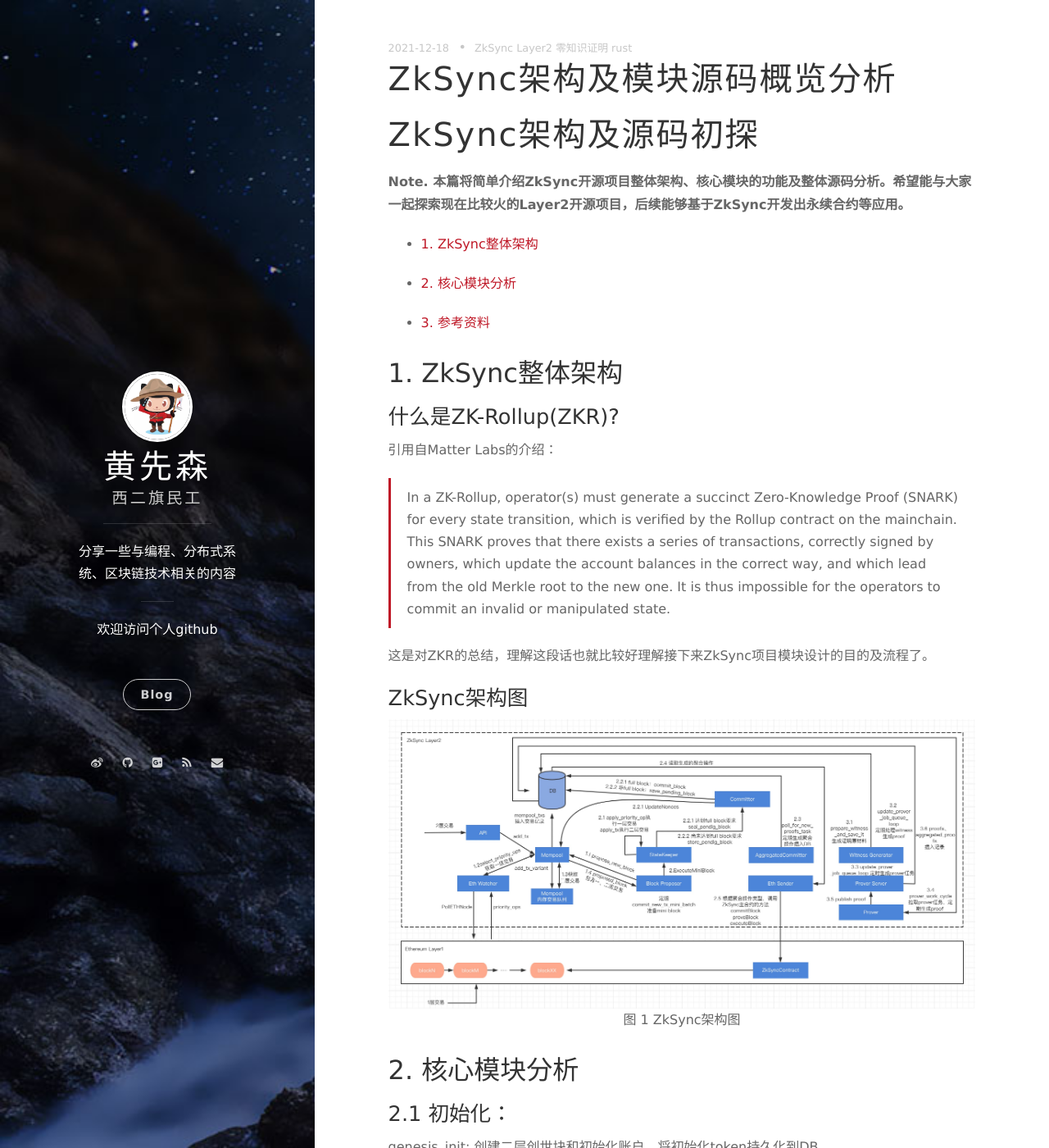
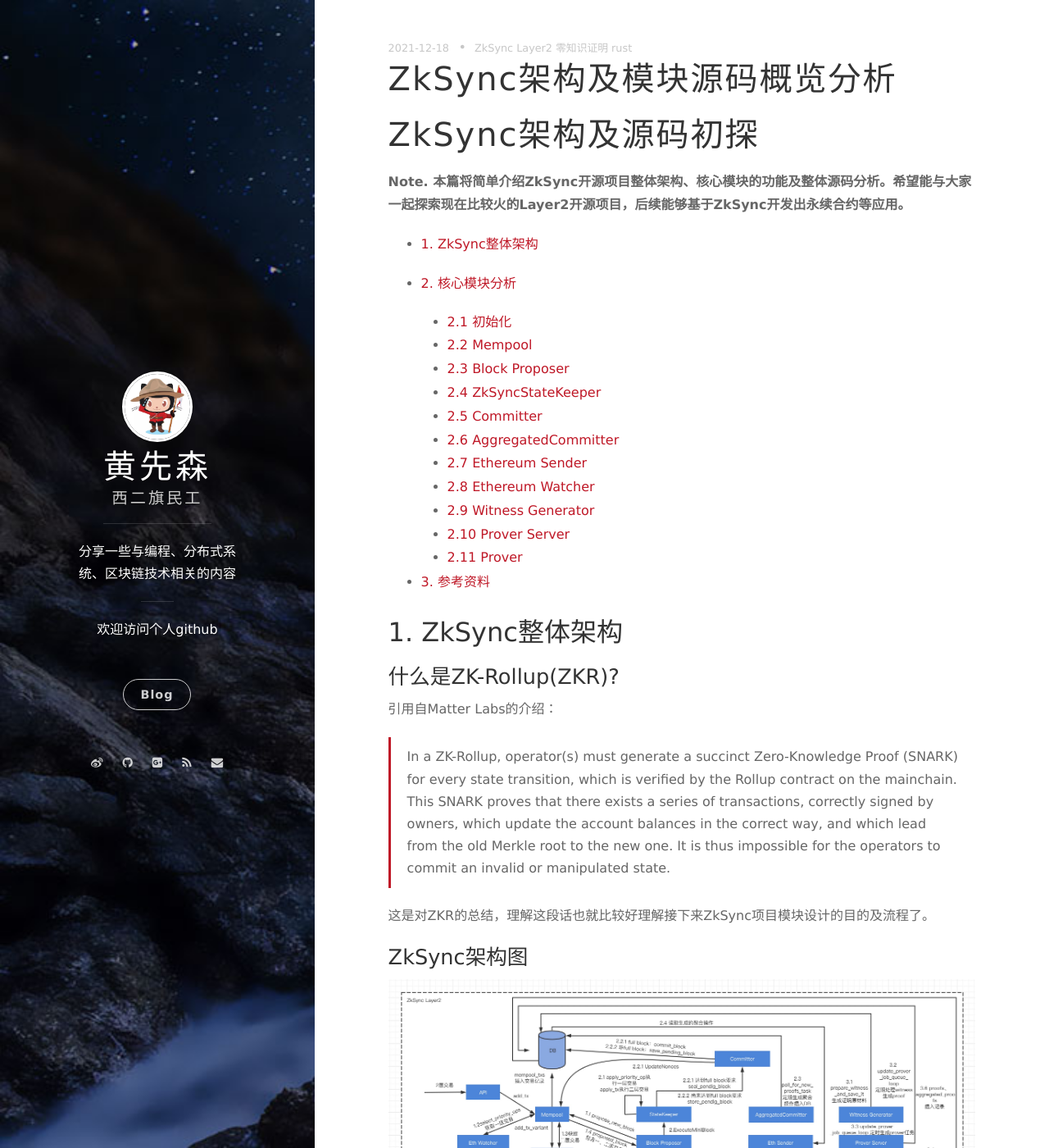
Before and after one commit to berryjam/berryjam.github.io, a Jekyll site: the page built from _posts/2021-12-18-ZkSync架构及模块源码概览分析.md, in a window 1280 px wide and 1400 px high. Shown: the whole window at 82% size. Built offline with Jekyll 4.4.1, drawn with Linux system fonts in a browser that asks for light colours; nearby versions of some CDN libraries; comment, search, counter and statistics services are not loaded.

Commit message:
update zksync desc

```diff
--- a/_posts/2021-12-18-ZkSync架构及模块源码概览分析.md
+++ b/_posts/2021-12-18-ZkSync架构及模块源码概览分析.md
@@ -13,6 +13,18 @@
 - [1. ZkSync整体架构](https://github.com/berryjam/berryjam.github.io/blob/master/_posts/2021-12-18-ZkSync%E6%9E%B6%E6%9E%84%E5%8F%8A%E6%A8%A1%E5%9D%97%E6%BA%90%E7%A0%81%E6%A6%82%E8%A7%88%E5%88%86%E6%9E%90.md#1-zksync%E6%95%B4%E4%BD%93%E6%9E%B6%E6%9E%84)
 
 - [2. 核心模块分析](https://github.com/berryjam/berryjam.github.io/blob/master/_posts/2021-12-18-ZkSync%E6%9E%B6%E6%9E%84%E5%8F%8A%E6%A8%A1%E5%9D%97%E6%BA%90%E7%A0%81%E6%A6%82%E8%A7%88%E5%88%86%E6%9E%90.md#2-%E6%A0%B8%E5%BF%83%E6%A8%A1%E5%9D%97%E5%88%86%E6%9E%90)
+
+    - [2.1 初始化](https://github.com/berryjam/berryjam.github.io/blob/master/_posts/2021-12-18-ZkSync%E6%9E%B6%E6%9E%84%E5%8F%8A%E6%A8%A1%E5%9D%97%E6%BA%90%E7%A0%81%E6%A6%82%E8%A7%88%E5%88%86%E6%9E%90.md#21-%E5%88%9D%E5%A7%8B%E5%8C%96)
+    - [2.2 Mempool](https://github.com/berryjam/berryjam.github.io/blob/master/_posts/2021-12-18-ZkSync%E6%9E%B6%E6%9E%84%E5%8F%8A%E6%A8%A1%E5%9D%97%E6%BA%90%E7%A0%81%E6%A6%82%E8%A7%88%E5%88%86%E6%9E%90.md#22-mempool)
+    - [2.3 Block Proposer](https://github.com/berryjam/berryjam.github.io/blob/master/_posts/2021-12-18-ZkSync%E6%9E%B6%E6%9E%84%E5%8F%8A%E6%A8%A1%E5%9D%97%E6%BA%90%E7%A0%81%E6%A6%82%E8%A7%88%E5%88%86%E6%9E%90.md#23-block-proposer)
+    - [2.4 ZkSyncStateKeeper](https://github.com/berryjam/berryjam.github.io/blob/master/_posts/2021-12-18-ZkSync%E6%9E%B6%E6%9E%84%E5%8F%8A%E6%A8%A1%E5%9D%97%E6%BA%90%E7%A0%81%E6%A6%82%E8%A7%88%E5%88%86%E6%9E%90.md#24-zksyncstatekeeper)
+    - [2.5 Committer](https://github.com/berryjam/berryjam.github.io/blob/master/_posts/2021-12-18-ZkSync%E6%9E%B6%E6%9E%84%E5%8F%8A%E6%A8%A1%E5%9D%97%E6%BA%90%E7%A0%81%E6%A6%82%E8%A7%88%E5%88%86%E6%9E%90.md#25-committer)
+    - [2.6 AggregatedCommitter](https://github.com/berryjam/berryjam.github.io/blob/master/_posts/2021-12-18-ZkSync%E6%9E%B6%E6%9E%84%E5%8F%8A%E6%A8%A1%E5%9D%97%E6%BA%90%E7%A0%81%E6%A6%82%E8%A7%88%E5%88%86%E6%9E%90.md#26-aggregatedcommitter)
+    - [2.7 Ethereum Sender](https://github.com/berryjam/berryjam.github.io/blob/master/_posts/2021-12-18-ZkSync%E6%9E%B6%E6%9E%84%E5%8F%8A%E6%A8%A1%E5%9D%97%E6%BA%90%E7%A0%81%E6%A6%82%E8%A7%88%E5%88%86%E6%9E%90.md#27-ethereum-sender)
+    - [2.8 Ethereum Watcher](https://github.com/berryjam/berryjam.github.io/blob/master/_posts/2021-12-18-ZkSync%E6%9E%B6%E6%9E%84%E5%8F%8A%E6%A8%A1%E5%9D%97%E6%BA%90%E7%A0%81%E6%A6%82%E8%A7%88%E5%88%86%E6%9E%90.md#28-ethereum-watcher)
+    - [2.9 Witness Generator](https://github.com/berryjam/berryjam.github.io/blob/master/_posts/2021-12-18-ZkSync%E6%9E%B6%E6%9E%84%E5%8F%8A%E6%A8%A1%E5%9D%97%E6%BA%90%E7%A0%81%E6%A6%82%E8%A7%88%E5%88%86%E6%9E%90.md#29-witness-generator)
+    - [2.10 Prover Server](https://github.com/berryjam/berryjam.github.io/blob/master/_posts/2021-12-18-ZkSync%E6%9E%B6%E6%9E%84%E5%8F%8A%E6%A8%A1%E5%9D%97%E6%BA%90%E7%A0%81%E6%A6%82%E8%A7%88%E5%88%86%E6%9E%90.md#210-prover-server)
+    - [2.11 Prover](https://github.com/berryjam/berryjam.github.io/blob/master/_posts/2021-12-18-ZkSync%E6%9E%B6%E6%9E%84%E5%8F%8A%E6%A8%A1%E5%9D%97%E6%BA%90%E7%A0%81%E6%A6%82%E8%A7%88%E5%88%86%E6%9E%90.md#211-prover)
 
 - [3. 参考资料](https://github.com/berryjam/berryjam.github.io/blob/master/_posts/2021-12-18-ZkSync%E6%9E%B6%E6%9E%84%E5%8F%8A%E6%A8%A1%E5%9D%97%E6%BA%90%E7%A0%81%E6%A6%82%E8%A7%88%E5%88%86%E6%9E%90.md#3-%E5%8F%82%E8%80%83%E8%B5%84%E6%96%99)
 
@@ -37,7 +49,7 @@
 
 ## 2. 核心模块分析
 
-### 2.1 初始化：
+### 2.1 初始化
 genesis_init: 创建二层创世块和初始化账户，将初始化token持久化到DB
 * create_genesis_block：创建二层创世块
     * 构造2个特殊账户，fee_account、nft存储账户并更新nft特殊的balance
```
